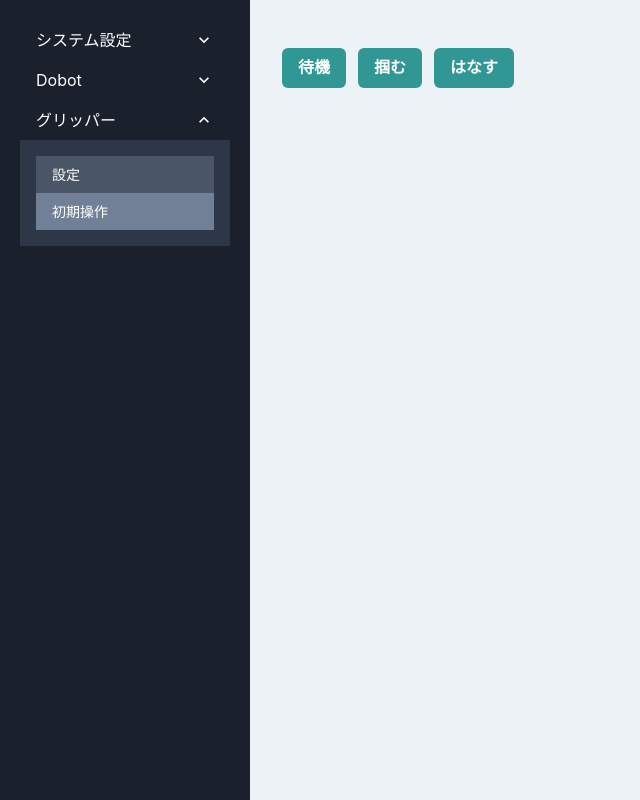
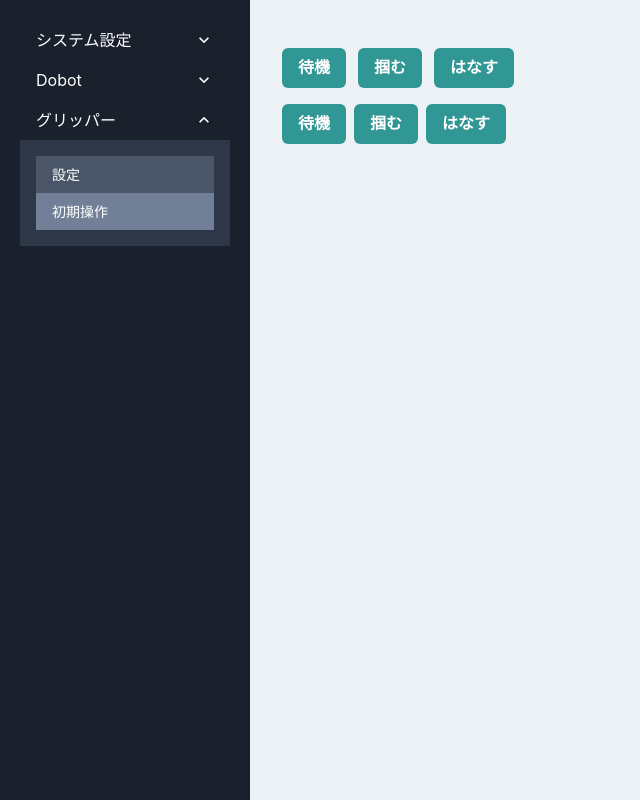
Before and after one commit to sotta-tis/kousen_basic_research, a Next.js app in the folder front/: page /admin/glipper/operate in a window 1280 px wide. Shown: the whole page, without its empty margins (0-640 px from the left). Built offline with nearby package versions, Linux system fonts and the light colour scheme.

Commit message:
:hammer: 皿掴む用の処理

```diff
--- a/front/src/component/admin/glipper/GlipperOperate.tsx
+++ b/front/src/component/admin/glipper/GlipperOperate.tsx
@@ -66,7 +66,68 @@ const GlipperSetting = () => {
     }
   };
 
+  const handleDishStandby = async (event: React.FormEvent) => {
+    event.preventDefault();
+
+    try {
+      // クエリパラメータでリクエストしたいURLを指定
+      const urlToFetch = `${process.env.NEXT_PUBLIC_BACKEND_API_ENDPOINT}/admin/glipper/dish/standby`;
+      const response = await fetch(
+        `/api/proxy?url=${encodeURIComponent(urlToFetch)}`
+      );
+
+      if (!response.ok) {
+        throw new Error(`Failed to fetch data: ${response.statusText}`);
+      }
+
+      const data = await response.json();
+      setJsonResponse(data);
+    } catch (error) {
+      setError(error.message);
+    }
+  };
+
+  const handleDishClose = async (event: React.FormEvent) => {
+    event.preventDefault();
+    try {
+      // クエリパラメータでリクエストしたいURLを指定
+      const urlToFetch = `${process.env.NEXT_PUBLIC_BACKEND_API_ENDPOINT}/admin/glipper/dish/close`;
+      const response = await fetch(
+        `/api/proxy?url=${encodeURIComponent(urlToFetch)}`
+      );
+
+      if (!response.ok) {
+        throw new Error(`Failed to fetch data: ${response.statusText}`);
+      }
+
+      const data = await response.json();
+      setJsonResponse(data);
+    } catch (error) {
+      setError(error.message);
+    }
+  };
+  const handleDishOpen = async (event: React.FormEvent) => {
+    event.preventDefault();
+    try {
+      // クエリパラメータでリクエストしたいURLを指定
+      const urlToFetch = `${process.env.NEXT_PUBLIC_BACKEND_API_ENDPOINT}/admin/glipper/dish/open`;
+      const response = await fetch(
+        `/api/proxy?url=${encodeURIComponent(urlToFetch)}`
+      );
+
+      if (!response.ok) {
+        throw new Error(`Failed to fetch data: ${response.statusText}`);
+      }
+
+      const data = await response.json();
+      setJsonResponse(data);
+    } catch (error) {
+      setError(error.message);
+    }
+  };
+
   return (
+    <>
       <HStack spacing={3}>
         <Box as="form" id="connectionForm" onSubmit={handleStandby}>
           {/* Submitボタン */}
@@ -80,13 +141,33 @@ const GlipperSetting = () => {
             掴む
           </Button>
         </Box>
-
         <Box as="form" id="initialPosForm" onSubmit={handleOpen}>
           <Button type="submit" colorScheme="teal" mt={4}>
             はなす
           </Button>
         </Box>
       </HStack>
+      <HStack>
+        <Box as="form" id="connectionForm" onSubmit={handleDishStandby}>
+          {/* Submitボタン */}
+          <Button type="submit" colorScheme="teal" mt={4}>
+            待機
+          </Button>
+        </Box>
+
+        <Box as="form" id="initialPosForm" onSubmit={handleDishClose}>
+          <Button type="submit" colorScheme="teal" mt={4}>
+            掴む
+          </Button>
+        </Box>
+
+        <Box as="form" id="initialPosForm" onSubmit={handleDishOpen}>
+          <Button type="submit" colorScheme="teal" mt={4}>
+            はなす
+          </Button>
+        </Box>
+      </HStack>
+    </>
   );
 };
 
--- a/front/src/pages/admin/glipper/setting/index.tsx
+++ b/front/src/pages/admin/glipper/setting/index.tsx
@@ -14,6 +14,9 @@ const Home = ({ serverData }): JSX.Element => {
         standby={serverData.glip.standby}
         open={serverData.glip.open}
         close={serverData.glip.close}
+        dishClose={serverData.glip.dish.standby}
+        dishOpen={serverData.glip.dish.open}
+        dishStandby={serverData.glip.dish.standby}
       />
     </AdminLayout>
   );
```
Also changed, not shown: front/src/component/admin/glipper/GlipperSetting.tsx (+94 -1 lines). Lines whose indentation alone changed are shown as unchanged.
